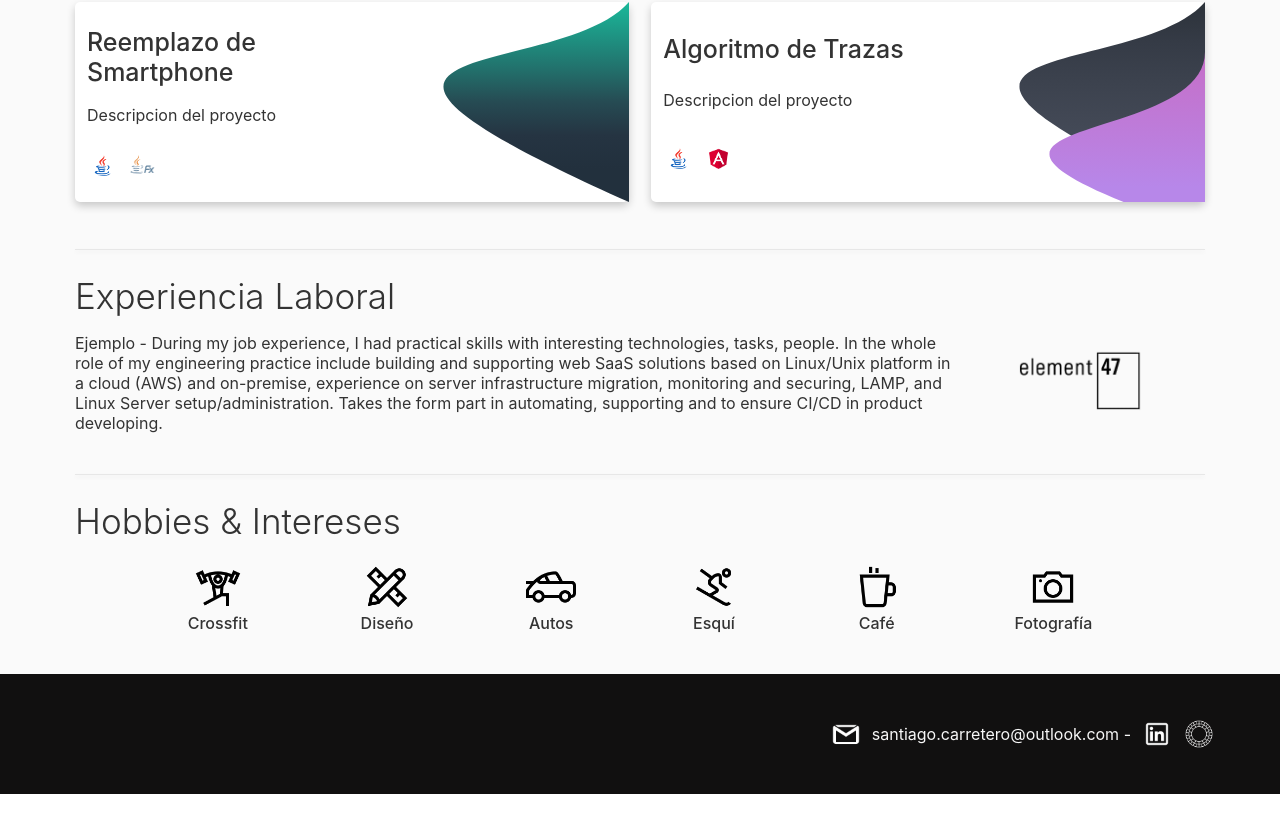
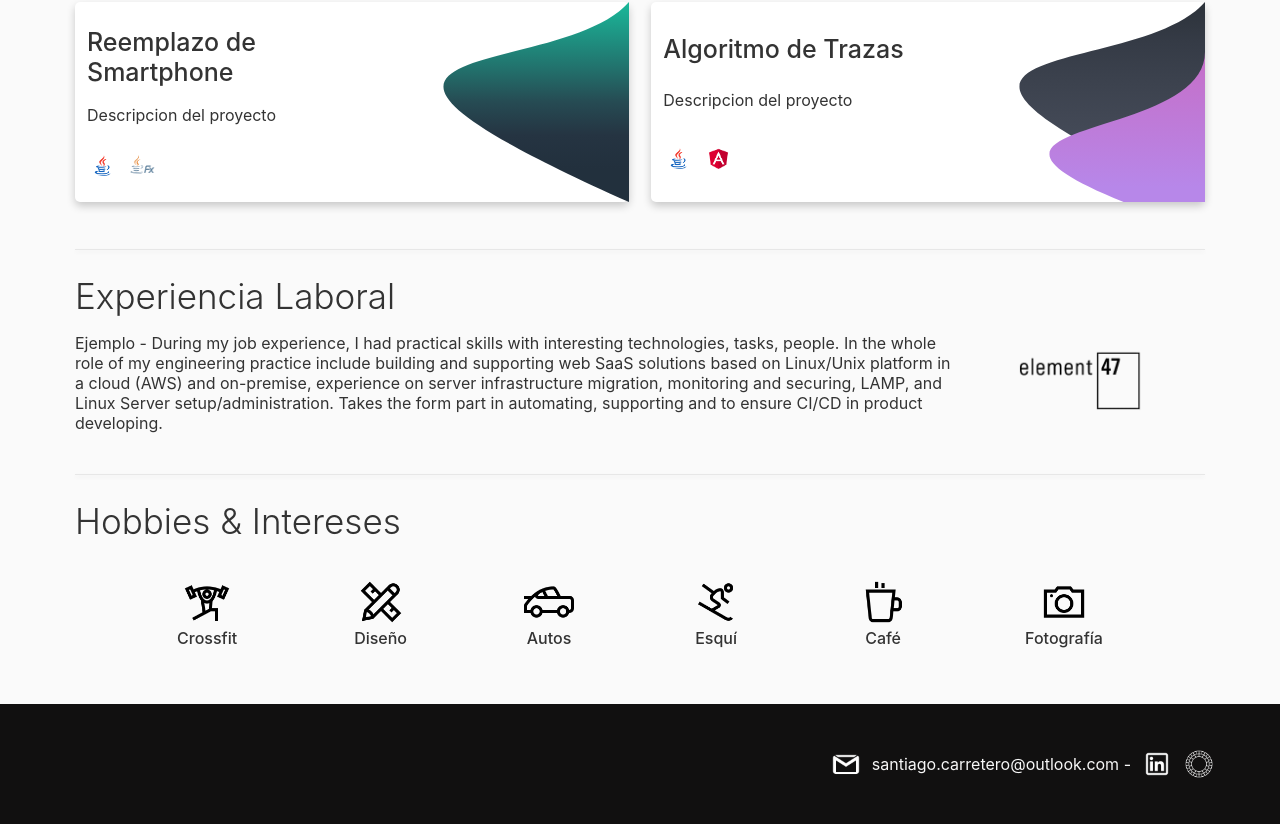
Before and after one commit to carreterosanti/Personal-Resume, a React (Create React App) app: page / in a window 1280 px wide. Shown: the part 1517-2341 px from the top of the page. Before the commit the page ends 2311 px from the top, so only its background shows below. Built offline with nearby package versions, Linux system fonts and the light colour scheme.

Commit message:
Margenes para intereses.

```diff
--- a/src/components/Intereses.js
+++ b/src/components/Intereses.js
@@ -42,7 +42,8 @@ export default function Intereses(props) {
         display: "flex",
         justifyContent: "center",
         flexDirection: "column",
-        alignItems: "center"
+        alignItems: "center",
+        margin: "15px"
       }}
     >
       <img
@@ -61,7 +62,8 @@ export default function Intereses(props) {
           display: "flex",
           justifyContent: "space-evenly",
           marginTop: "20px",
-          marginBottom: "40px"
+          marginBottom: "40px",
+          flexWrap: "wrap"
         }}
       >
         {iconosIntereses}
```
